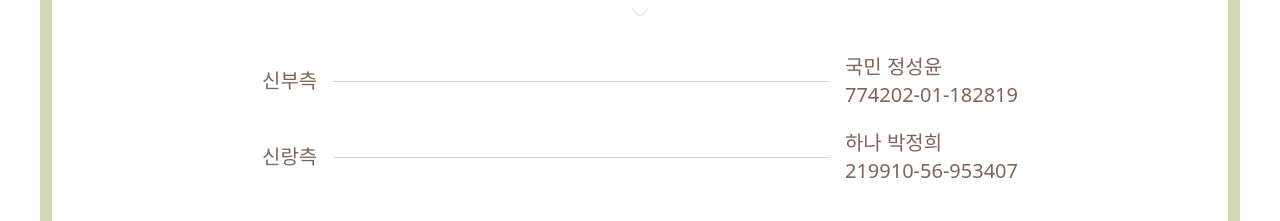
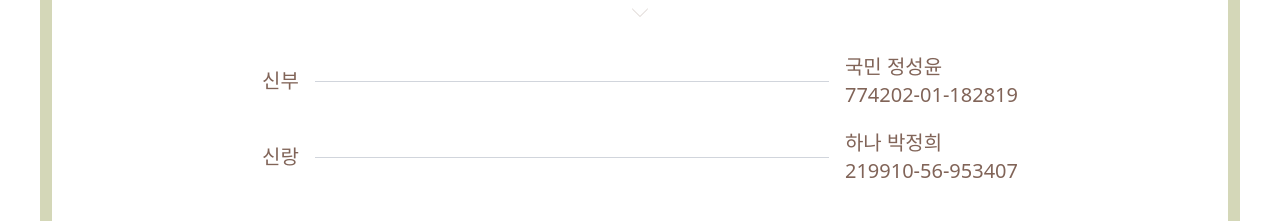
Before and after one commit to ryjn/wedding-inv, a React (Vite) app: page / in a window 1280 px wide. Shown: the part 2280-2501 px from the top of the page. Built offline with nearby package versions, Linux system fonts and the light colour scheme.

Commit message:
title change

```diff
--- a/index.html
+++ b/index.html
@@ -2,13 +2,8 @@
 <html lang="en">
   <head>
     <meta charset="UTF-8" />
-    <link rel="icon" type="image/svg+xml" href="/vite.svg" />
-    <link rel="icon" type="image/png" href="/favicon-96x96.png" sizes="96x96" />
-    <link rel="icon" type="image/svg+xml" href="/favicon.svg" />
-    <link rel="shortcut icon" href="/favicon.ico" />
-    <link rel="apple-touch-icon" sizes="180x180" href="/apple-touch-icon.png" />
-    <link rel="manifest" href="/site.webmanifest" />
     <meta name="viewport" content="width=device-width, initial-scale=1.0" />
+    <meta property="og:title" content="김준 & 정성윤 모바일 청첩장" />
     <title>김준 & 정성윤 모바일 청첩장</title>
   </head>
   <body>
--- a/src/components/sections/Map.jsx
+++ b/src/components/sections/Map.jsx
@@ -37,7 +37,7 @@
           <img src={DownArrow} className="py-4 w-3 md:w-4 h-auto mx-auto" />
         </div>
         <div className="flex w-[90%] md:w-[70%] justify-between items-center">
-          <h3 className="text-base md:text-xl text-left font-medium">신부측</h3>
+          <h3 className="text-base md:text-xl text-left font-medium">신부</h3>
           <div className="flex-grow border-t border-gray-300 mx-4"></div>
           <div className="text-base md:text-xl text-right font-light">
             <p className="text-left">
@@ -48,7 +48,7 @@
           </div>
         </div>
         <div className="flex w-[90%] md:w-[70%] justify-between items-center pb-9">
-          <h3 className="text-base md:text-xl text-left font-medium">신랑측</h3>
+          <h3 className="text-base md:text-xl text-left font-medium">신랑</h3>
           <div className="flex-grow border-t border-gray-300 mx-4"></div>
           <div className="text-base md:text-xl text-right font-light">
             <p className="text-left">
```
Also changed, not shown: wedding-thumbnail.png (added).
